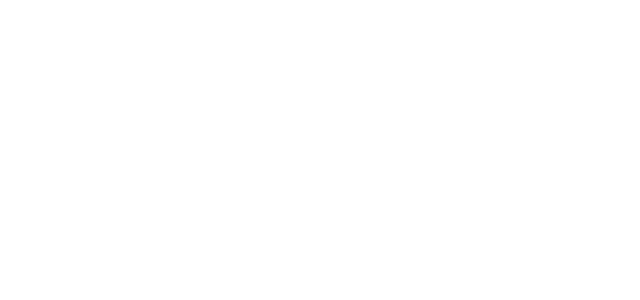
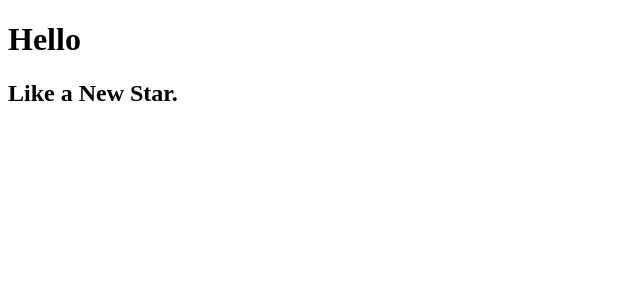
Before and after one commit to likeanewstar/react-movie-app, a React (Create React App) app: page / in a window 1280 px wide. Shown: the top 300 px of the page, without its empty margins (0-640 px from the left). Built offline with nearby package versions, Linux system fonts and the light colour scheme.

Commit message:
#2.0 Creating your first React Component

```diff
--- a/src/App.js
+++ b/src/App.js
@@ -1,8 +1,12 @@
 import React from 'react';
+import Newstar from './Newstar';
 
 function App() {
   return (
-    <div className="App" />
+    <div>
+      <h1>Hello</h1>
+      <Newstar />
+    </div>
   );
 }
 
--- /dev/null
+++ b/src/Newstar.js
@@ -0,0 +1,9 @@
+import React from 'react';
+
+function Newstar() {
+    return (
+        <h2>Like a New Star.</h2>
+    )
+}
+
+export default Newstar;
```
